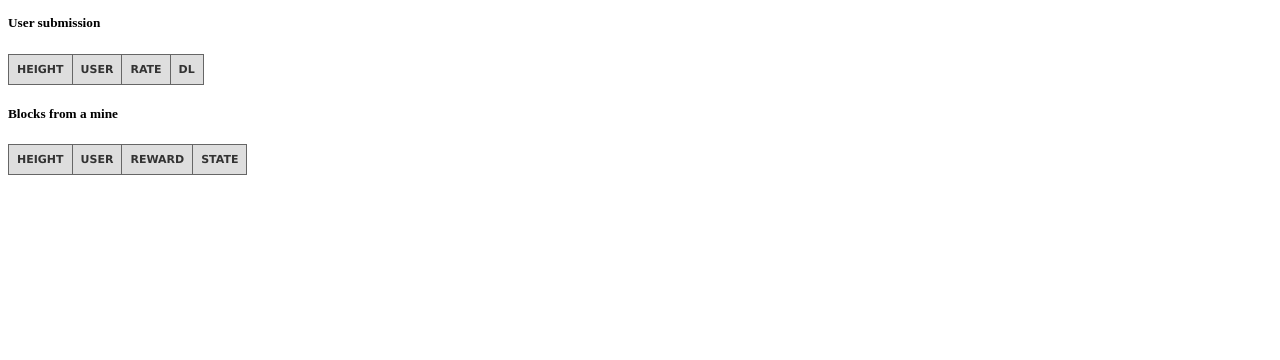
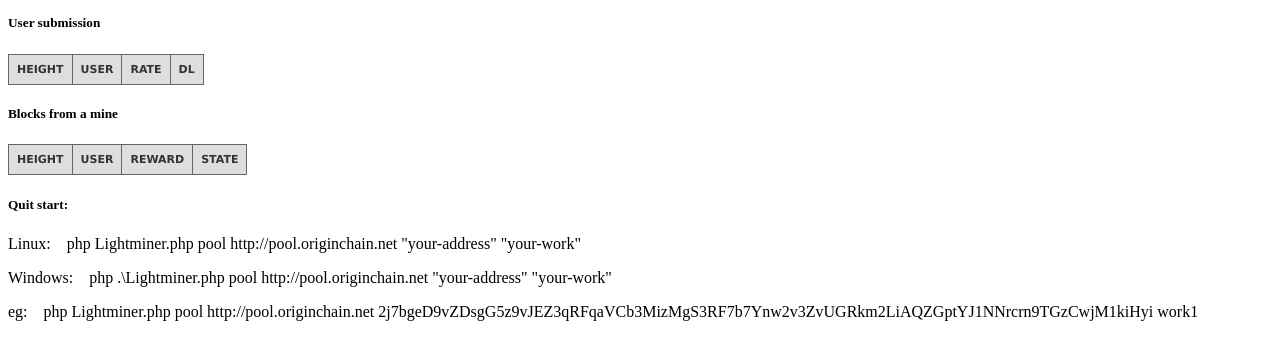
Before and after one commit to nscoincommunity/pool, a PHP site: page / in a window 1280 px wide. Shown: the part 216-576 px from the top of the page. Run offline with PHP 8.4, Linux system fonts and the light colour scheme; lists and menus that the app fills with data are empty.

Commit message:
Add files via upload

```diff
--- a/templets/pool_index.html
+++ b/templets/pool_index.html
@@ -130,6 +130,9 @@ foreach ($res_own as $key=>$value) {
 </tr>
 </table>
 
-
+<h5>Quit start:</h5>
+<p>Linux:&nbsp;&nbsp;&nbsp;&nbsp;php Lightminer.php pool http://pool.originchain.net "your-address" "your-work"</p>
+<p>Windows:&nbsp;&nbsp;&nbsp;&nbsp;php .\Lightminer.php pool http://pool.originchain.net "your-address" "your-work"</p>
+<p>eg:&nbsp;&nbsp;&nbsp;&nbsp;php Lightminer.php pool http://pool.originchain.net 2j7bgeD9vZDsgG5z9vJEZ3qRFqaVCb3MizMgS3RF7b7Ynw2v3ZvUGRkm2LiAQZGptYJ1NNrcrn9TGzCwjM1kiHyi work1</p>
 </body>
 </html>
--- a/templets/pool_search.html
+++ b/templets/pool_search.html
@@ -86,6 +86,7 @@ foreach ($work_res as $key=>$value) {
 </table>
 
 <h5>Send record</h5>
+<h6>Quantity deducts 1% transaction fee</h6>
 <table class="gridtable">
 		<tr>
 			<th>AMOUNT</th>
```
Also changed, not shown: loop.php (+14 -12 lines).
